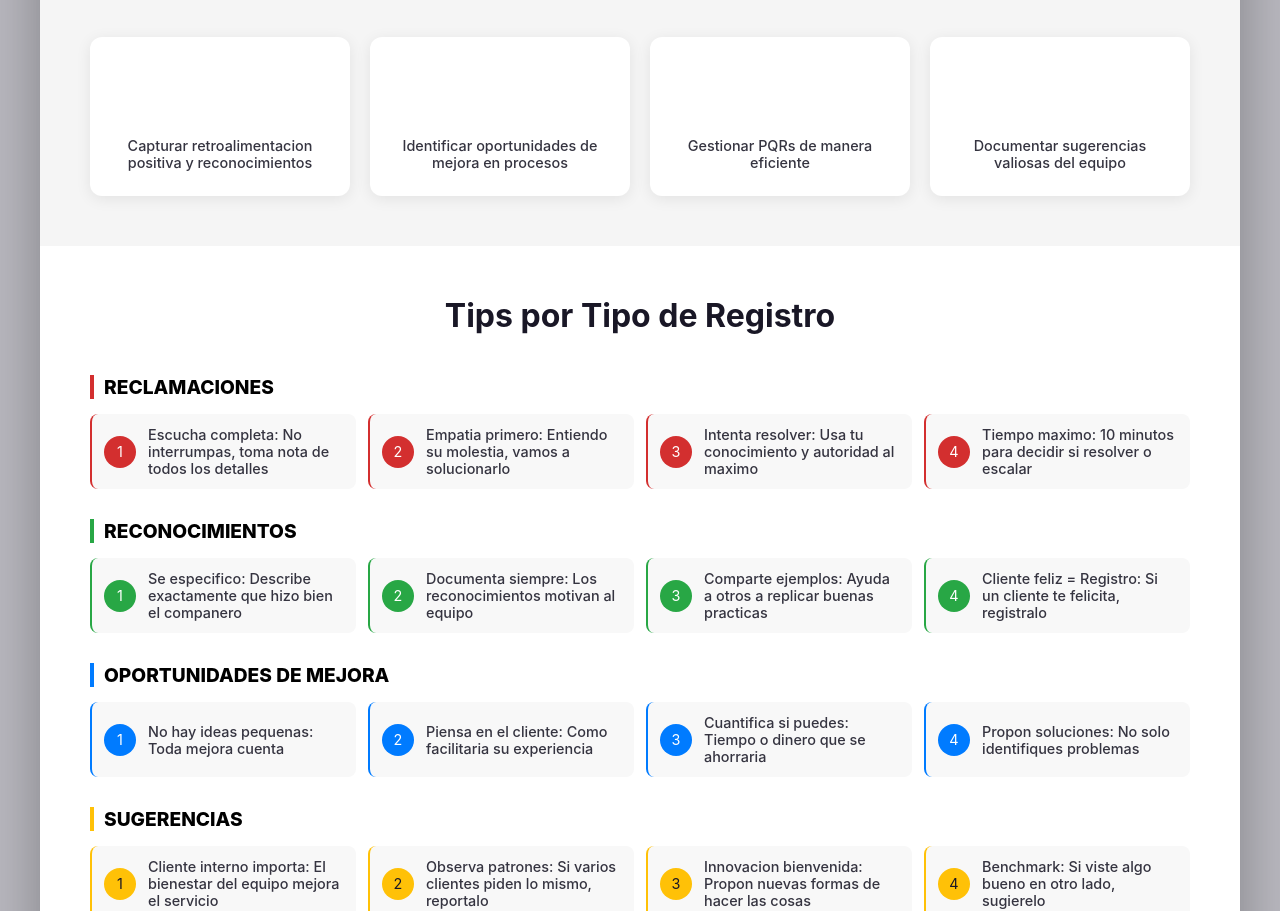
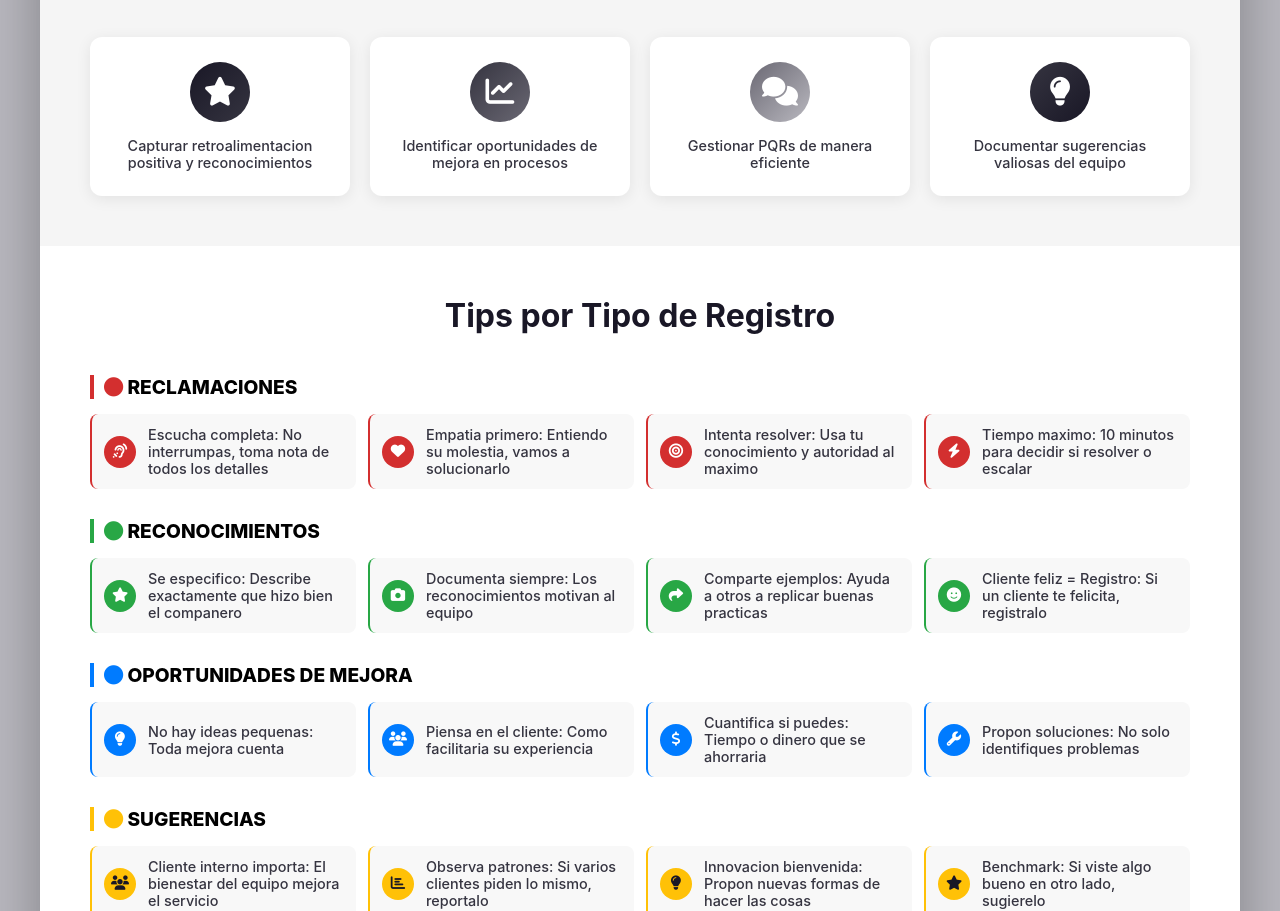
Before and after one commit to directorcx-jpg/Servicio-, a plain HTML site: page index.html in a window 1280 px wide. Shown: the part 411-1322 px from the top of the page. Drawn offline with Linux system fonts and the light colour scheme.

Commit message:
index.html

```diff
--- a/index.html
+++ b/index.html
@@ -339,9 +339,7 @@
 </style>
 </head>
 <body>
-
     <div class="container">
-
         <div class="header">
             <div class="logo">armotor</div>
             <div class="tagline">Le pone motor a tu vida</div>
@@ -353,19 +351,27 @@
             <h2>Para que usamos el formulario</h2>
             <div class="grid-4">
                 <div class="card">
-<div class="card-icon">STAR</div>
+                    <div class="card-icon icon1">
+                        <i class="fas fa-star"></i>
+                    </div>
                     <div class="card-text">Capturar retroalimentacion positiva y reconocimientos</div>
                 </div>
                 <div class="card">
-<div class="card-icon">CHART</div>
+                    <div class="card-icon icon2">
+                        <i class="fas fa-chart-line"></i>
+                    </div>
                     <div class="card-text">Identificar oportunidades de mejora en procesos</div>
                 </div>
                 <div class="card">
-<div class="card-icon">CHAT</div>
+                    <div class="card-icon icon3">
+                        <i class="fas fa-comments"></i>
+                    </div>
                     <div class="card-text">Gestionar PQRs de manera eficiente</div>
                 </div>
                 <div class="card">
-<div class="card-icon">IDEA</div>
+                    <div class="card-icon icon4">
+                        <i class="fas fa-lightbulb"></i>
+                    </div>
                     <div class="card-text">Documentar sugerencias valiosas del equipo</div>
                 </div>
             </div>
@@ -375,88 +381,96 @@
             <h2>Tips por Tipo de Registro</h2>
 
             <div class="category">
-<div class="category-title">RECLAMACIONES</div>
+                <div class="category-title">
+                    <i class="fas fa-circle" style="color: #D32F2F;"></i> RECLAMACIONES
+                </div>
                 <div class="tips-grid">
                     <div class="tip">
-<div class="tip-icon">1</div>
+                        <div class="tip-icon"><i class="fas fa-ear-listen"></i></div>
                         <div class="tip-text">Escucha completa: No interrumpas, toma nota de todos los detalles</div>
                     </div>
                     <div class="tip">
-<div class="tip-icon">2</div>
+                        <div class="tip-icon"><i class="fas fa-heart"></i></div>
                         <div class="tip-text">Empatia primero: Entiendo su molestia, vamos a solucionarlo</div>
                     </div>
                     <div class="tip">
-<div class="tip-icon">3</div>
+                        <div class="tip-icon"><i class="fas fa-bullseye"></i></div>
                         <div class="tip-text">Intenta resolver: Usa tu conocimiento y autoridad al maximo</div>
                     </div>
                     <div class="tip">
-<div class="tip-icon">4</div>
+                        <div class="tip-icon"><i class="fas fa-bolt"></i></div>
                         <div class="tip-text">Tiempo maximo: 10 minutos para decidir si resolver o escalar</div>
                     </div>
                 </div>
             </div>
 
             <div class="category green">
-<div class="category-title">RECONOCIMIENTOS</div>
+                <div class="category-title">
+                    <i class="fas fa-circle" style="color: #28a745;"></i> RECONOCIMIENTOS
+                </div>
                 <div class="tips-grid">
                     <div class="tip">
-<div class="tip-icon">1</div>
+                        <div class="tip-icon"><i class="fas fa-star"></i></div>
                         <div class="tip-text">Se especifico: Describe exactamente que hizo bien el companero</div>
                     </div>
                     <div class="tip">
-<div class="tip-icon">2</div>
+                        <div class="tip-icon"><i class="fas fa-camera"></i></div>
                         <div class="tip-text">Documenta siempre: Los reconocimientos motivan al equipo</div>
                     </div>
                     <div class="tip">
-<div class="tip-icon">3</div>
+                        <div class="tip-icon"><i class="fas fa-share"></i></div>
                         <div class="tip-text">Comparte ejemplos: Ayuda a otros a replicar buenas practicas</div>
                     </div>
                     <div class="tip">
-<div class="tip-icon">4</div>
+                        <div class="tip-icon"><i class="fas fa-smile"></i></div>
                         <div class="tip-text">Cliente feliz = Registro: Si un cliente te felicita, registralo</div>
                     </div>
                 </div>
             </div>
 
             <div class="category blue">
-<div class="category-title">OPORTUNIDADES DE MEJORA</div>
+                <div class="category-title">
+                    <i class="fas fa-circle" style="color: #007bff;"></i> OPORTUNIDADES DE MEJORA
+                </div>
                 <div class="tips-grid">
                     <div class="tip">
-<div class="tip-icon">1</div>
+                        <div class="tip-icon"><i class="fas fa-lightbulb"></i></div>
                         <div class="tip-text">No hay ideas pequenas: Toda mejora cuenta</div>
                     </div>
                     <div class="tip">
-<div class="tip-icon">2</div>
+                        <div class="tip-icon"><i class="fas fa-users"></i></div>
                         <div class="tip-text">Piensa en el cliente: Como facilitaria su experiencia</div>
                     </div>
                     <div class="tip">
-<div class="tip-icon">3</div>
+                        <div class="tip-icon"><i class="fas fa-dollar-sign"></i></div>
                         <div class="tip-text">Cuantifica si puedes: Tiempo o dinero que se ahorraria</div>
                     </div>
                     <div class="tip">
-<div class="tip-icon">4</div>
+                        <div class="tip-icon"><i class="fas fa-wrench"></i></div>
                         <div class="tip-text">Propon soluciones: No solo identifiques problemas</div>
                     </div>
                 </div>
             </div>
 
             <div class="category yellow">
-<div class="category-title">SUGERENCIAS</div>
+                <div class="category-title">
+                    <i class="fas fa-circle" style="color: #ffc107;"></i> SUGERENCIAS
+                </div>
                 <div class="tips-grid">
                     <div class="tip">
-<div class="tip-icon">1</div>
+                        <div class="tip-icon"><i class="fas fa-users"></i></div>
                         <div class="tip-text">Cliente interno importa: El bienestar del equipo mejora el servicio</div>
                     </div>
                     <div class="tip">
-<div class="tip-icon">2</div>
+                        <div class="tip-icon"><i class="fas fa-chart-bar"></i></div>
                         <div class="tip-text">Observa patrones: Si varios clientes piden lo mismo, reportalo</div>
                     </div>
                     <div class="tip">
-<div class="tip-icon">3</div>
+                        <div class="tip-icon"><i class="fas fa-lightbulb"></i></div>
                         <div class="tip-text">Innovacion bienvenida: Propon nuevas formas de hacer las cosas</div>
                     </div>
                     <div class="tip">
-<div class="tip-icon">4</div>
+                        <div class="tip-icon"><i class="fas fa-star"></i></div>
                         <div class="tip-text">Benchmark: Si viste algo bueno en otro lado, sugierelo</div>
                     </div>
                 </div>
@@ -467,25 +481,25 @@
             <h2>Canales de Escalamiento</h2>
             <div class="contact-grid">
                 <div class="contact-card">
-<div class="contact-icon">FORM</div>
+                    <div class="contact-icon"><i class="fas fa-file-alt"></i></div>
                     <div class="contact-name">Formulario Digital</div>
                     <div>Google Forms</div>
                     <div>Disponible 24/7</div>
                     <div>Acceso desde intranet</div>
                 </div>
                 <div class="contact-card">
-<div class="contact-icon">PHONE</div>
+                    <div class="contact-icon"><i class="fas fa-phone"></i></div>
                     <div class="contact-name">Lineas Telefonicas</div>
                     <div>Reclamaciones:</div>
-<div><strong>300 339 9204</strong></div>
+                    <div class="contact-phone">300 339 9204</div>
                     <div>Agendamientos:</div>
-<div><strong>310 451 7716</strong></div>
+                    <div class="contact-phone">310 451 7716</div>
                 </div>
                 <div class="contact-card">
-<div class="contact-icon">EMAIL</div>
+                    <div class="contact-icon"><i class="fas fa-envelope"></i></div>
                     <div class="contact-name">Correo Electronico</div>
                     <div>Servicio al Cliente:</div>
-<div><strong>servicioalcliente@armotor.com</strong></div>
+                    <div class="contact-phone">servicioalcliente@armotor.com</div>
                 </div>
             </div>
         </div>
@@ -551,8 +565,6 @@
             <br>
             <a href="https://docs.google.com/forms/d/e/1FAIpQLSfdqH87t5o70yF1HGZpgATbWHJ-_zyqXDByHafB_VHfRzM56w/viewform" target="_blank" class="btn">ACCEDER AL FORMULARIO</a>
         </div>
-
     </div>
-
 </body>
 </html>
```
Lines whose indentation alone changed are shown as unchanged.
